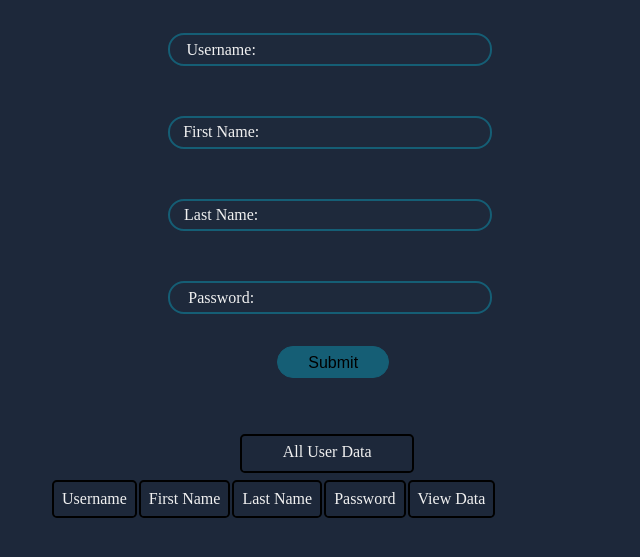
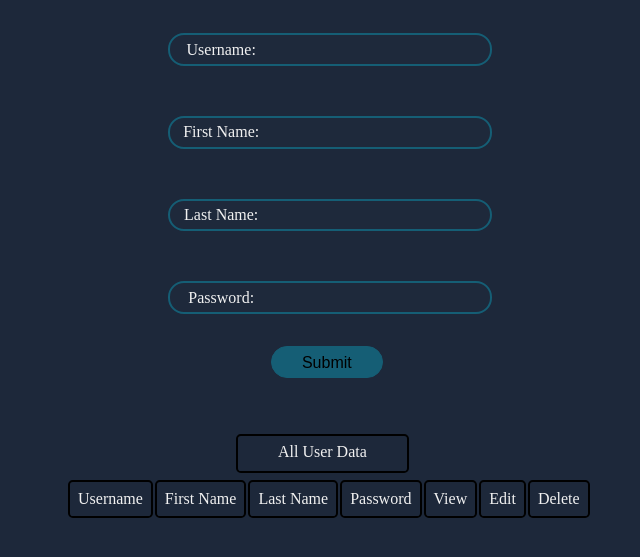
Before and after one commit to TalalZahid014/Database, a Flask app: page / in a window 1280 px wide. Shown: the part 133-690 px from the top of the page, without its empty margins (310-950 px from the left). Run offline with Flask 3, Linux system fonts and the light colour scheme; data that the repository does not hold is empty; some libraries are stand-ins or nearby versions.

Commit message:
"aligned edit user page"

```diff
--- a/templates/index.html
+++ b/templates/index.html
@@ -22,7 +22,7 @@ html{
   margin: 1rem;
   padding: 0.4rem;
   position: relative;
-  left: 0.2rem;
+  left: -0.2rem;
 }
 form{
   display: flex;
@@ -69,7 +69,7 @@ td{
 	padding: 0.5rem;
   position: relative;
   top: 1rem;
-  left: 22rem;
+  left: 23rem;
 }
 .div{
   position: relative;
@@ -83,7 +83,7 @@ td{
   text-align: center;
   padding-top: 0.4rem;
   top: 1rem;
-  left: 27.8rem;
+  left: 27.5rem;
 }
 img{
   height: 6rem;
@@ -119,11 +119,11 @@ a{
     </div>
 		<label for="last-name">Last Name:</label>
 		<div class="input">
-      <input class="index" type="text" id="last-name" name="name_last">
+      <input class="index" type="text" id="last-name" name="name_last" required>
     </div>
 		<label for="password">Password:</label>
 		<div class="input">
-      <input class="index" type="password" name="pass_word" id="password">
+      <input class="index" type="password" name="pass_word" id="password" required>
     </div>
 		<input class="btn" type="submit" value="Submit">
 	</form>
@@ -144,7 +144,13 @@ a{
   Password
 </td>
 <td>
-  View Data
+  View
+</td>
+<td>
+  Edit
+</td>
+<td>
+  Delete
 </td>
 </tr>
 <tr>
```
Also changed, not shown: app.py (+20 -17 lines), templates/edit_user.html (+22 -29 lines).
